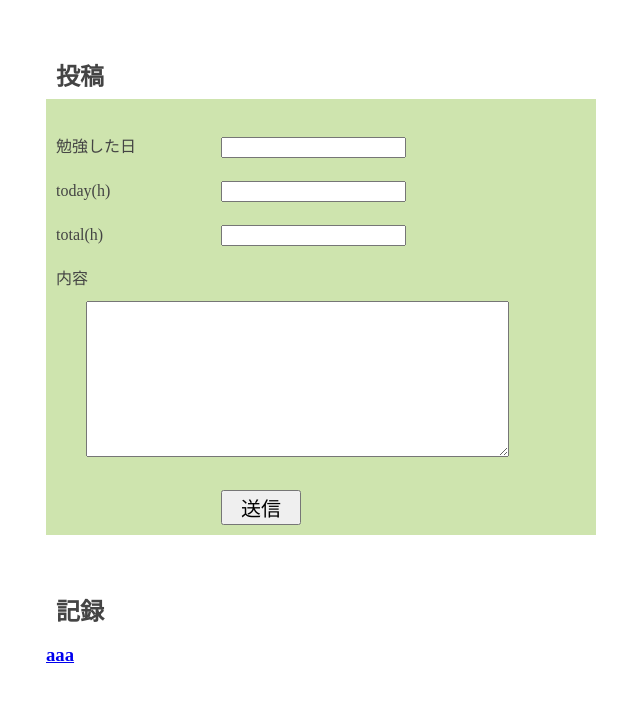
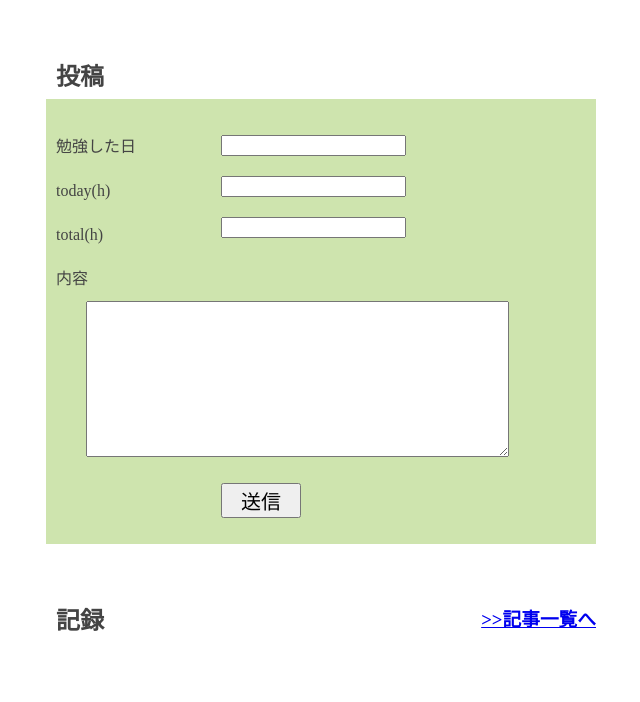
Before and after one commit to kiwatchi1991/-Study_Log-, a PHP site: page / in a window 1280 px wide. Shown: the part 80-782 px from the top of the page, without its empty margins (319-959 px from the left). Run offline with PHP 8.4, Linux system fonts and the light colour scheme; data that the repository does not hold is empty.

Commit message:
記事一覧完成

```diff
--- /dev/null
+++ b/header.php
@@ -0,0 +1,5 @@
+<header>
+    <div class="site-width">
+        <h1><a href="index.php"> $Study.Log() </a></h1>
+    </div>
+</header>
--- a/index.php
+++ b/index.php
@@ -55,7 +55,12 @@ if(!empty($_POST)){
 
 ?>
 
+<!--ヘッダー-->
+<?php
+require('header.php');
+?>
 
+<!--headタグ-->
 <?php
 $siteTitle = 'TOP';
 require('head.php');
@@ -64,12 +69,8 @@ require('head.php');
 <body>
 
 
-<!--ヘッダー-->
-  <header>
-     <div class="site-width">
-       <h1><a href="index.php"> $Study.Log() </a></h1>
-     </div>
-  </header>
+
+
 
 <!--   メインコンテンツ-->
    <div id="contents" class="site-width">
@@ -145,8 +146,10 @@ require('head.php');
 
     ?>
     <section class="past">
-        <h2 class="icon">記録</h2>
-        <h3><a href="article.php">aaa</a></h3>
+       <div class="top-icon">
+            <h2 class="icon">記録</h2>
+           <h3><a href="article.php">&gt;&gt;記事一覧へ</a></h3>
+        </div>
         <?php
     foreach($stmt as $row){
         //        4.連想配列形式の1行のデータから、キーを指定し、出力する
--- a/style.css
+++ b/style.css
@@ -78,6 +78,19 @@ section{
     background-color: #cee4ae;
 }
 
+.top-icon{
+    overflow: hidden;
+}
+
+.top-icon h2{
+    display: inline-block;
+    float: left;
+}
+
+.top-icon h3{
+    display: inline-block;
+    float: right;
+}
 
 /*===============================-
 エラー
```
Also changed, not shown: article.php (+11 -2 lines), 1 other file.
